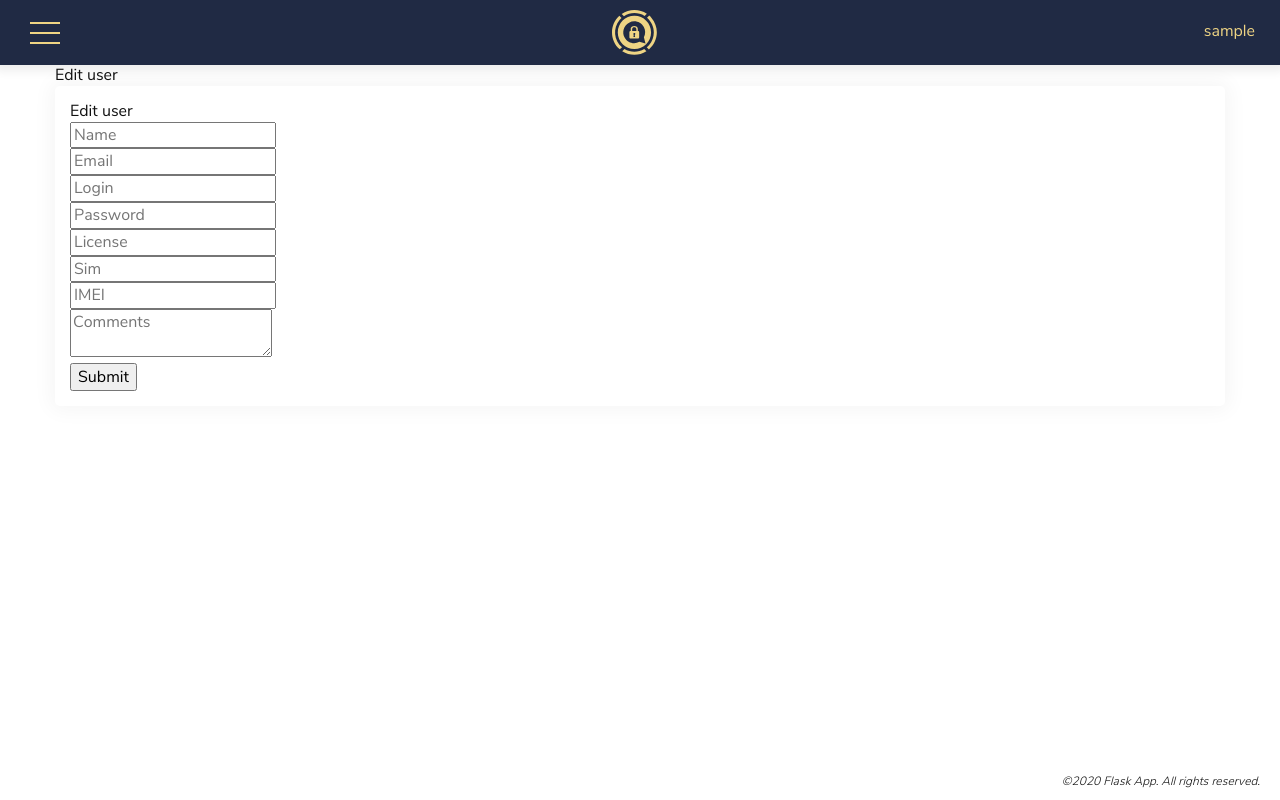
After one commit to istacat/kryptr-gate, a Flask app: page /add_account in a window 1280 px wide. The commit adds this page. Run offline with Flask 2, Linux system fonts and the light colour scheme; the visitor is signed in with stand-in values (Sample User, id 1); data comes from the database, SQL or seed files in the repository.

Commit message:
add account to db

```diff
--- a/app/forms/__init__.py
+++ b/app/forms/__init__.py
@@ -1,2 +1,3 @@
 from .auth import LoginForm  # noqa f401
-from .users import UserForm  # noqa f401
+from .user import UserForm  # noqa f401
+from .account import AccountForm  # noqa f401
--- /dev/null
+++ b/app/forms/account.py
@@ -0,0 +1,17 @@
+from flask_wtf import FlaskForm
+from wtforms import StringField, SubmitField, PasswordField, TextAreaField
+from wtforms.validators import DataRequired, Length, Email
+
+
+class AccountForm(FlaskForm):
+    name = StringField("Name", [DataRequired()])
+    ecc_id = StringField("Ecc", [DataRequired(), Length(min=6, max=6)])
+    email = StringField("Email", [DataRequired(), Email(3, 45)])
+    ad_login = StringField("Login", [DataRequired()])
+    ad_password = PasswordField("Password", [DataRequired()])
+    license_key = StringField("License", [DataRequired()])
+    sim = StringField("Sim")
+    imei = StringField("IMEI")
+    comment = TextAreaField("Comments")
+
+    submit = SubmitField()
--- a/app/templates/base.html
+++ b/app/templates/base.html
@@ -5,7 +5,7 @@
     <title>{{ config.APP_NAME }}</title>
     <!-- meta -->
     <meta name="description" content="" />
-    <meta name="author" content="Viktor Radchenko" />
+    <meta name="author" content="Simple2B.com" />
     <meta name="viewport" content="width=device-width,initial-scale=1" />
     {% block meta %}{% endblock %}
     <!-- styles -->
--- /dev/null
+++ b/app/templates/components/_account-edit.html
@@ -0,0 +1,90 @@
+<form class="edit__form" action="{{ action_url }}" method="POST">
+  <span class="edit__title">Edit user</span>
+  {{ form.hidden_tag() }}
+  <div class="edit__group">
+    <label class="edit__label">
+      {{ form.name(class="edit__input", type="text", placeholder="Name")}}
+    </label>
+    <div class="edit__feedback">
+      {% for error in form.name.errors %}
+      <span>{{ error }}</span>
+      {% endfor %}
+    </div>
+  </div>
+  <div class="edit__group">
+    <label class="edit__label">
+      {{ form.email(class="edit__input", type="email", placeholder="Email")}}
+    </label>
+    <div class="edit__feedback">
+      {% for error in form.email.errors %}
+      <span>{{ error }}</span>
+      {% endfor %}
+    </div>
+  </div>
+  <div class="edit__group">
+    <label class="edit__label">
+      {{ form.ad_login(class="edit__input", type="text", placeholder="Login")}}
+    </label>
+    <div class="edit__feedback">
+      {% for error in form.ad_login.errors %}
+      <span>{{ error }}</span>
+      {% endfor %}
+    </div>
+  </div>
+  <div class="edit__group">
+    <label class="edit__label">
+      {{ form.ad_password(class="edit__input", type="password", placeholder="Password")}}
+    </label>
+    <div class="edit__feedback">
+      {% for error in form.ad_password.errors %}
+      <span>{{ error }}</span>
+      {% endfor %}
+    </div>
+  </div>
+
+  <div class="edit__group">
+    <label class="edit__label">
+      {{ form.license_key(class="edit__input", type="text", placeholder="License")}}
+    </label>
+    <div class="edit__feedback">
+      {% for error in form.license_key.errors %}
+      <span>{{ error }}</span>
+      {% endfor %}
+    </div>
+  </div>
+
+  <div class="edit__group">
+    <label class="edit__label">
+      {{ form.sim(class="edit__input", type="text", placeholder="Sim")}}
+    </label>
+    <div class="edit__feedback">
+      {% for error in form.sim.errors %}
+      <span>{{ error }}</span>
+      {% endfor %}
+    </div>
+  </div>
+
+  <div class="edit__group">
+    <label class="edit__label">
+      {{ form.imei(class="edit__input", type="text", placeholder="IMEI")}}
+    </label>
+    <div class="edit__feedback">
+      {% for error in form.imei.errors %}
+      <span>{{ error }}</span>
+      {% endfor %}
+    </div>
+  </div>
+
+  <div class="edit__group">
+    <label class="edit__label">
+      {{ form.comment(class="edit__input", placeholder="Comments")}}
+    </label>
+    <div class="edit__feedback">
+      {% for error in form.comment.errors %}
+      <span>{{ error }}</span>
+      {% endfor %}
+    </div>
+  </div>
+
+  {{ form.submit(class="edit__submit")}}
+</form>
--- a/app/templates/components/_header.html
+++ b/app/templates/components/_header.html
@@ -14,7 +14,7 @@
             <a class="menu__link" href="{{ url_for('user.index') }}">Users</a>
           </li>
           <li class="menu__item">
-            <a class="menu__link" href="#">Accounts</a>
+            <a class="menu__link" href="{{ url_for('account.index') }}">Accounts</a>
           </li>
           <li class="menu__item">
             <a class="menu__link" href="#">Resellers</a>
--- a/app/views/account.py
+++ b/app/views/account.py
@@ -1,5 +1,7 @@
-from flask import render_template, Blueprint
+from flask import render_template, Blueprint, jsonify, flash, redirect, url_for
 from flask_login import login_required
+from app.models import Account
+from app.forms import AccountForm
 
 account_blueprint = Blueprint('account', __name__)
 
@@ -7,5 +9,39 @@ account_blueprint = Blueprint('account', __name__)
 @account_blueprint.route('/accounts')
 @login_required
 def index():
-    # accounts = Account.query.filter(Account.reseller_id == current_user.id)
-    return render_template('index.html')
+    return render_template('pages/accounts.html')
+
+
+@account_blueprint.route("/add_account", methods=["GET", "POST"])
+@login_required
+def add_account():
+    form = AccountForm()
+    if form.validate_on_submit():
+        acc = Account(
+            name=form.name.data,
+            ecc_id=form.ecc_id.data,
+            email=form.email.data,
+            ad_login=form.ad_login.data,
+            ad_password=form.ad_password.data,
+            license_key=form.license_key.data,
+            sim=form.sim.data,
+            imei=form.imei.data,
+            comment=form.comment.data,
+        )
+        acc.save()
+        flash('Account creation successful.', 'success')
+        return redirect(url_for("account.index"))
+    return render_template(
+        "base_add_edit.html",
+        include_header="components/_account-edit.html",
+        form=form,
+        action_url=url_for("account.add_account"),
+    )
+
+
+@account_blueprint.route("/api/account_list")
+@login_required
+def get_user_list():
+    accounts = Account.query.all()
+    res = [acc.to_json() for acc in accounts]
+    return jsonify(res)
```
Also changed, not shown: app/models/account.py (+21 -1 lines), app/static/js/main.js (+31 -12 lines), app/templates/pages/accounts.html (added, +25 -0 lines), tests/test_accounts.py (added, +53 -0 lines), app/forms/user.py (renamed from app/forms/users.py), app/static/js/main.min.js.
